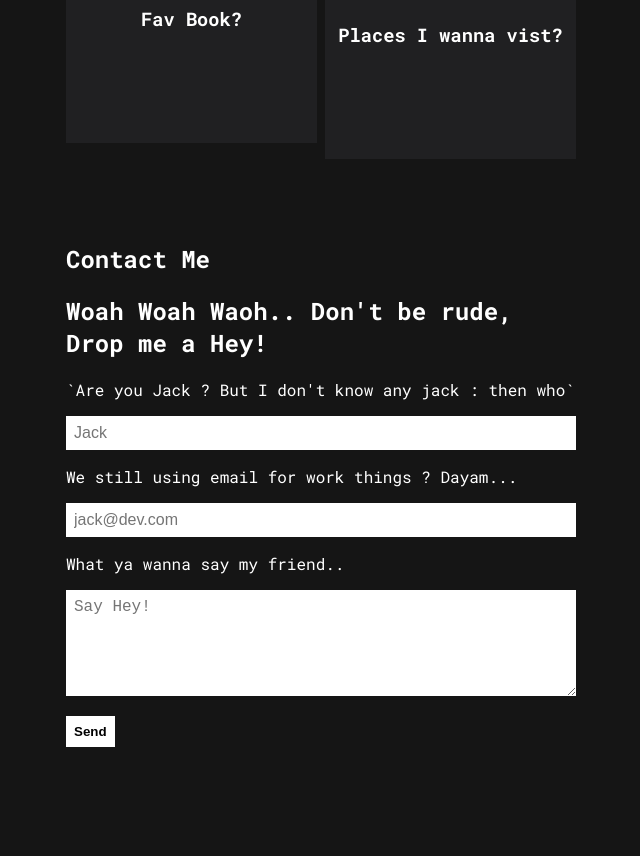
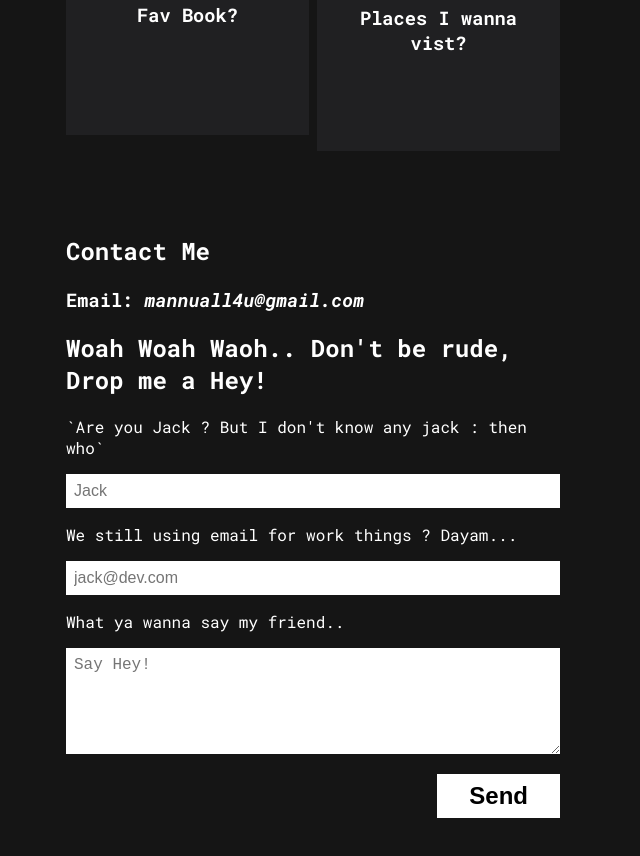
Before and after one commit to imanojsingh20/portfolio, a Next.js app: page / in a window 1280 px wide. Shown: the part 1460-2316 px from the top of the page, without its empty margins (614-1254 px from the left). Built offline with nearby package versions, Linux system fonts and the light colour scheme; some icons are missing.

Commit message:
connect contact form with formspark serive

```diff
--- a/components/AboutMe/styles.tsx
+++ b/components/AboutMe/styles.tsx
@@ -27,8 +27,6 @@ export const AboutMeWrapper = styled.div`
     }
 
     @media only screen and (max-width: 768px) {
-        padding: 1rem;
-
         .info {
             h1 {
                 font-size: 2.5rem;
--- a/components/ContactMe/index.tsx
+++ b/components/ContactMe/index.tsx
@@ -1,25 +1,102 @@
-import { FormEvent } from 'react';
+import { FormEvent, useState } from 'react';
+import SnackBar from '../SnackBar';
 import { ContactMeSection } from './styles';
 
+const FORMSPARK_ACTION_URL = 'https://submit-form.com/qvFIxCta';
+
 const ContactMe = () => {
-    const onFormSubmit = (e: FormEvent<HTMLFormElement>) => {
+    const [name, setName] = useState('');
+    const [email, setEmail] = useState('');
+    const [message, setMessage] = useState('');
+    const [loading, setLoading] = useState(false);
+
+    const [notification, setNotification] = useState({
+        message: '',
+        type: '',
+    });
+
+    const clearInputs = () => {
+        setEmail('');
+        setName('');
+        setMessage('');
+        setLoading(false);
+    };
+
+    const onFormSubmit = async (e: FormEvent<HTMLFormElement>) => {
         e.preventDefault();
-        console.log('form submit');
+
+        try {
+            setLoading(true);
+
+            await fetch(FORMSPARK_ACTION_URL, {
+                method: 'POST',
+                headers: {
+                    'Content-Type': 'application/json',
+                    Accept: 'application/json',
+                },
+                body: JSON.stringify({
+                    name,
+                    email,
+                    message,
+                }),
+            });
+
+            clearInputs();
+
+            setNotification({
+                message: 'Message Sent!',
+                type: 'success',
+            });
+        } catch (error) {
+            setLoading(false);
+
+            setNotification({
+                message: 'Something Went Wrong!',
+                type: 'error',
+            });
+        }
     };
 
     return (
         <ContactMeSection id='contact-me'>
             <h2>Contact Me</h2>
+            <h3>
+                Email: <a href='mailto:mannuall4u@gmail.com'>mannuall4u@gmail.com</a>
+            </h3>
+
             <h2>Woah Woah Waoh.. Don&apos;t be rude, Drop me a Hey!</h2>
-            <form onSubmit={onFormSubmit}>
+            <form onSubmit={onFormSubmit} action='https://submit-form.com/qvFIxCta'>
                 <label htmlFor='name'>`Are you Jack ? But I don&apos;t know any jack : then who`</label>
-                <input type='text' id='name' placeholder='Jack' required />
+                <input type='text' id='name' name='name' placeholder='Jack' value={name} onChange={(e) => setName(e.target.value)} required />
                 <label htmlFor='email'>We still using email for work things ? Dayam...</label>
-                <input type='email' id='email' placeholder='jack@dev.com' required />
+                <input
+                    type='email'
+                    id='email'
+                    name='email'
+                    placeholder='jack@dev.com'
+                    value={email}
+                    onChange={(e) => setEmail(e.target.value)}
+                    required
+                />
                 <label htmlFor='message'>What ya wanna say my friend..</label>
-                <textarea rows={5} id='message' placeholder='Say Hey!' required />
+                <textarea
+                    rows={5}
+                    id='message'
+                    name='message'
+                    placeholder='Say Hey!'
+                    value={message}
+                    onChange={(e) => setMessage(e.target.value)}
+                    required
+                />
+                {loading ? (
+                    <button type='submit' disabled>
+                        <i className='fas fa-circle-notch fa-spin'></i>
+                    </button>
+                ) : (
+                    <button type='submit'>Send</button>
+                )}
 
-                <button>Send</button>
+                {notification && <SnackBar message={notification.message} type={notification.type} />}
             </form>
         </ContactMeSection>
     );
--- a/components/ContactMe/styles.tsx
+++ b/components/ContactMe/styles.tsx
@@ -4,6 +4,12 @@ export const ContactMeSection = styled.section`
     padding-bottom: calc(50vh - 5rem);
     label {
         display: block;
+    }
+
+    h3 {
+        a {
+            font-style: italic;
+        }
     }
 
     input,
@@ -22,11 +28,17 @@ export const ContactMeSection = styled.section`
         background: #fff;
         border: none;
         outline: none;
-        padding: 0.5rem;
+        padding: 0.5rem 2rem;
         font-weight: bold;
+        display: block;
+        margin-left: auto;
+        font-size: 1.5rem;
+        margin-bottom: 0.5rem;
+        cursor: pointer;
     }
 
     @media only screen and (max-width: 768px) {
-        padding: 1rem;
+        margin: 2rem 0;
+        padding: 0;
     }
 `;
--- a/components/Facts/styles.tsx
+++ b/components/Facts/styles.tsx
@@ -18,7 +18,7 @@ export const FactsSection = styled.section`
     }
 
     @media only screen and (max-width: 768px) {
-        margin: 0.5rem 1rem;
+        /* margin: 0.5rem 1rem; */
 
         & > div {
             div:hover {
--- a/components/Projects/styles.tsx
+++ b/components/Projects/styles.tsx
@@ -1,7 +1,3 @@
 import styled from 'styled-components';
 
-export const ProjectSection = styled.section`
-    @media only screen and (max-width: 768px) {
-        padding: 1rem;
-    }
-`;
+export const ProjectSection = styled.section``;
--- /dev/null
+++ b/components/SnackBar/index.tsx
@@ -0,0 +1,23 @@
+import { useEffect, useState } from 'react';
+import { IProps } from './interface';
+import { SnackBarWrapper } from './styles';
+
+const SnackBar: React.FC<IProps> = ({ message, type }) => {
+    const [show, setShow] = useState(false);
+
+    useEffect(() => {
+        setShow(true);
+
+        setTimeout(() => {
+            setShow(false);
+        }, 2 * 1000);
+    }, [message]);
+
+    if (show && message) {
+        return <SnackBarWrapper type={type}>{message}</SnackBarWrapper>;
+    }
+
+    return <></>;
+};
+
+export default SnackBar;
--- /dev/null
+++ b/components/SnackBar/interface.ts
@@ -0,0 +1,4 @@
+export interface IProps {
+    message: string;
+    type: string;
+}
--- /dev/null
+++ b/components/SnackBar/styles.tsx
@@ -0,0 +1,22 @@
+import styled from 'styled-components';
+
+interface SnackBarWrapperProps {
+    readonly type: string;
+}
+
+export const SnackBarWrapper = styled.div<SnackBarWrapperProps>`
+    background-color: ${({ type, theme }) => {
+        if (type === 'error') {
+            return theme.colors.error;
+        }
+
+        if (type === 'success') {
+            return theme.colors.success;
+        }
+
+        return theme.colors.backgroundSecondary;
+    }};
+
+    border-radius: 4px;
+    padding: 0.5rem;
+`;
--- a/components/styles.tsx
+++ b/components/styles.tsx
@@ -18,8 +18,10 @@ export const Container = styled.div`
     margin: auto;
     flex-wrap: wrap;
     gap: 5rem;
+    padding: 1rem;
 
     @media only screen and (max-width: 768px) {
         gap: 1rem;
+        flex-direction: column;
     }
 `;
--- a/theme.ts
+++ b/theme.ts
@@ -17,6 +17,8 @@ export const themeDark = {
         textSecondary: '#949495',
         background: '#151515',
         backgroundSecondary: 'rgba(32,32,34,1)',
+        success: 'rgb(56, 142, 60)',
+        error: 'rgb(211, 47, 47)',
     },
 };
 
```
